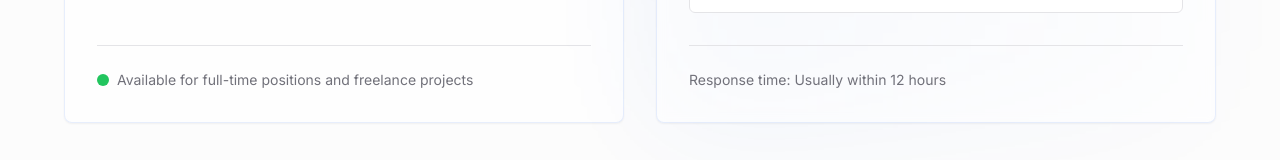
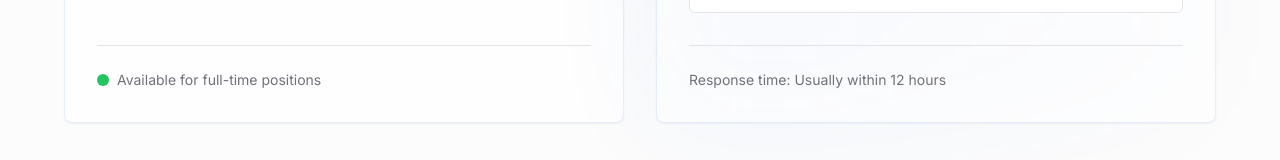
Before and after one commit to aniketmoreideas/vercel-portfolio-site, a Next.js app: page / in a window 1280 px wide. Shown: the part 7211-7371 px from the top of the page. Built offline with nearby package versions, Linux system fonts and the light colour scheme.

Commit message:
Update contact.tsx

```diff
--- a/components/contact.tsx
+++ b/components/contact.tsx
@@ -83,7 +83,7 @@ export function Contact() {
                     <div className="flex items-center gap-2">
                       <span className="h-3 w-3 rounded-full bg-green-500 dark:bg-green-400" />
                       <p className="text-sm text-muted-foreground">
-                        Available for full-time positions and freelance projects
+                        Available for full-time positions
                       </p>
                     </div>
                   </div>
```
